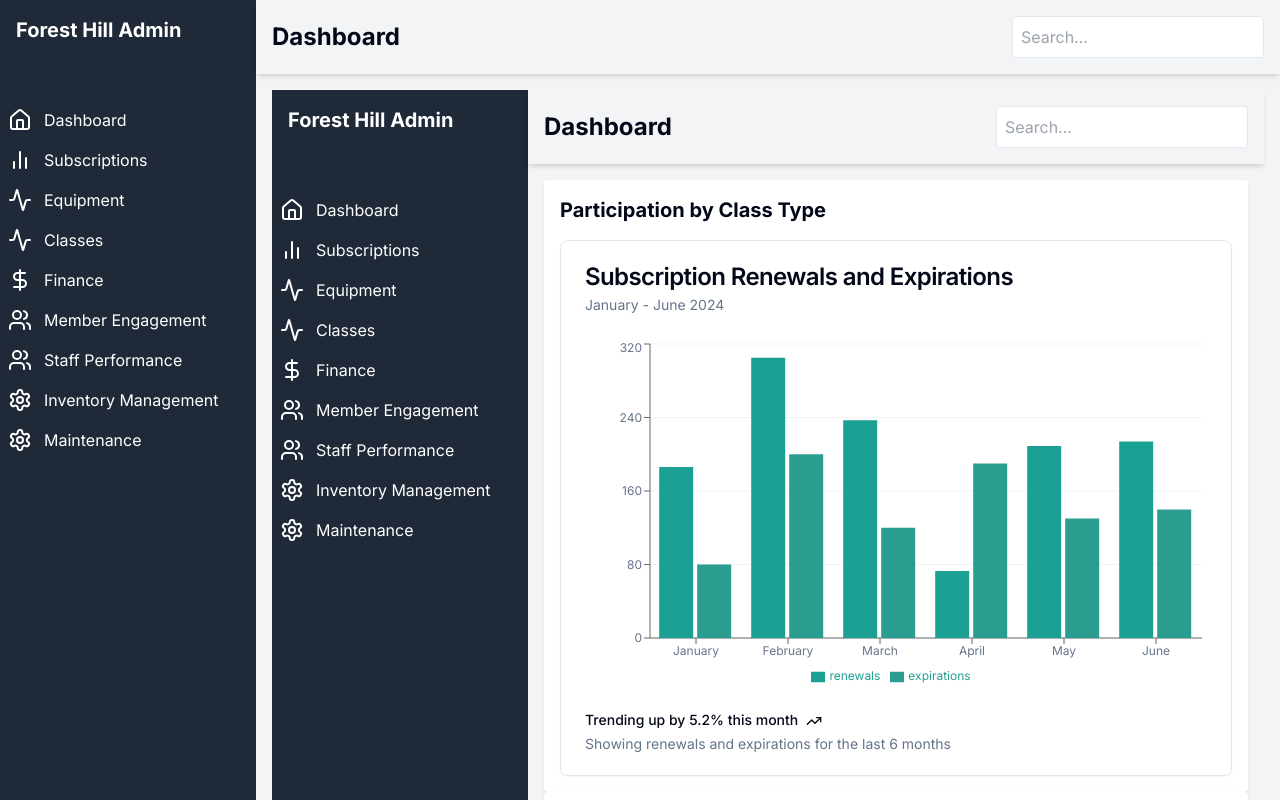
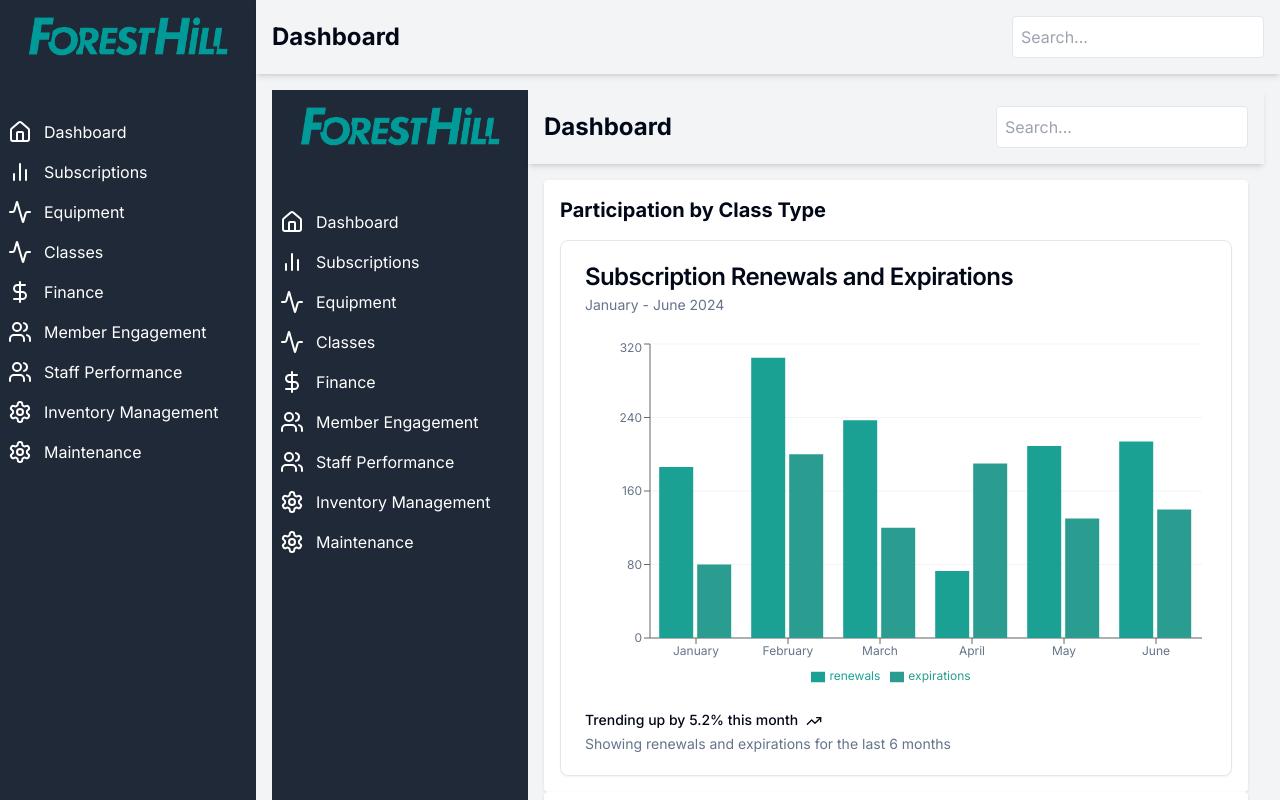
Before and after one commit to AmineAffif/forest-hill-2, a Next.js app: page /classes in a window 1280 px wide. Built offline with nearby package versions, Linux system fonts and the light colour scheme.

Commit message:
logo in sidebar

```diff
--- a/components/Sidebar.tsx
+++ b/components/Sidebar.tsx
@@ -8,12 +8,18 @@ import {
   Settings,
 } from "lucide-react";
 import Link from "next/link";
+import Image from "next/image";
 
 const Sidebar = () => {
   return (
     <aside className="w-64 h-full bg-gray-800 text-white">
-      <div className="p-4">
-        <h1 className="text-xl font-bold">Forest Hill Admin</h1>
+      <div className="p-4 flex justify-center items-center w-full">
+        <Image
+          src="/forest-hill-logo.png"
+          alt="Forest Hill Logo"
+          width={200}
+          height={200}
+        />
       </div>
       <nav className="mt-10">
         <Link href="/" className="flex items-center p-2 hover:bg-gray-700">
```
Also changed, not shown: public/forest-hill-logo.png (added).
